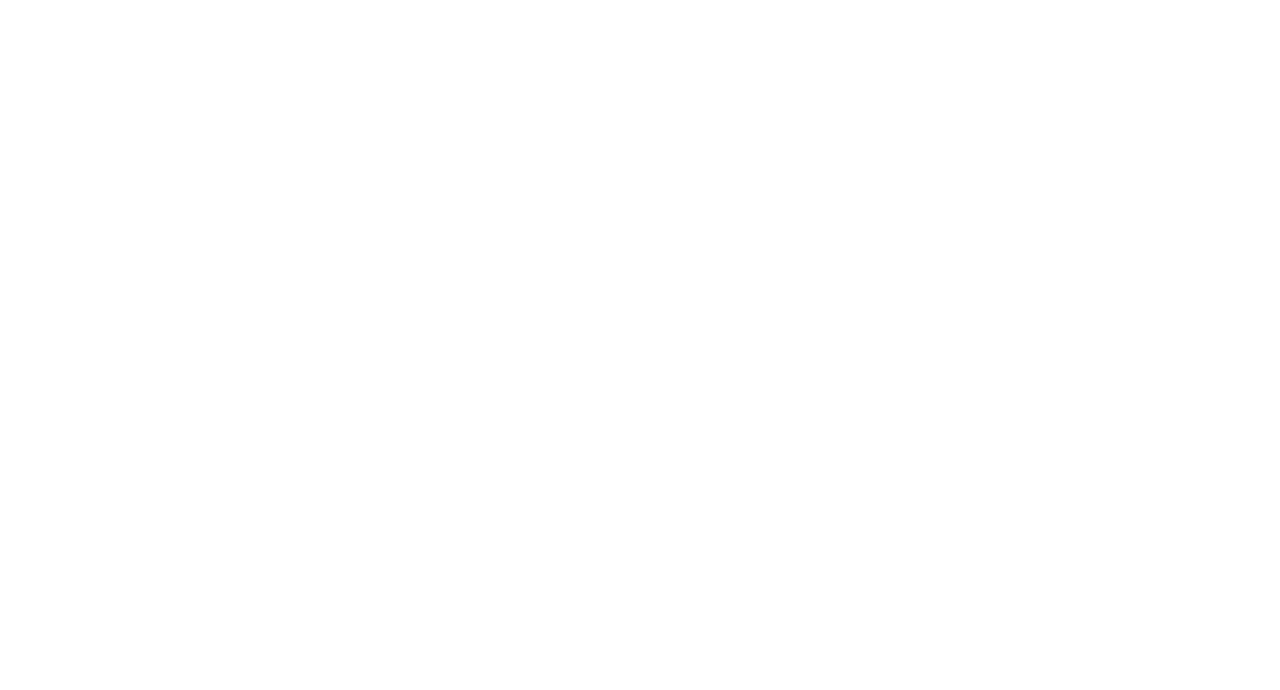
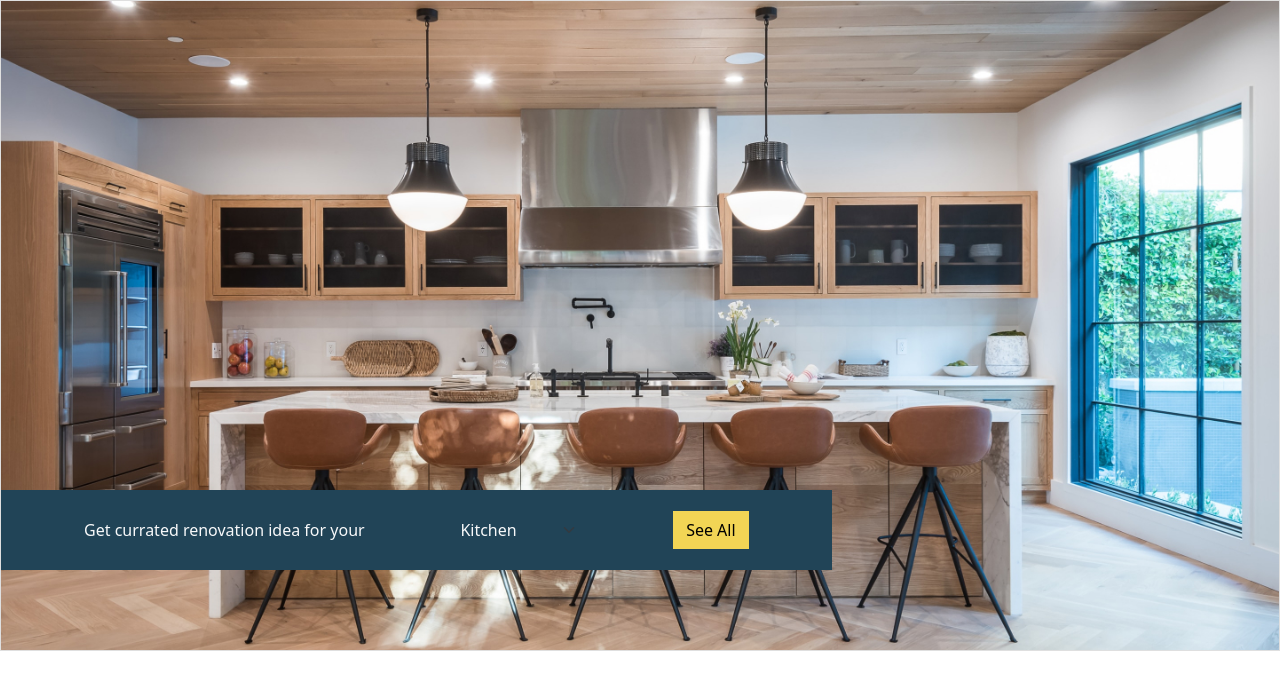
Before and after one commit to ga16sweethome/Sweethome-Frontend-Side, a React (Create React App) app: page / in a window 1280 px wide. Shown: the top 690 px of the page. Built offline with nearby package versions, Linux system fonts and the light colour scheme.

Commit message:
feat: add prod highlight

```diff
--- a/src/App.jsx
+++ b/src/App.jsx
@@ -1,9 +1,9 @@
-import ProductHighlight from './components/ProductHighlight'
+import {HomePage} from './pages';
 
 function App() {
   return (
     <div>
-      <ProductHighlight/>
+      <HomePage/>
     </div>
   );
 }
--- a/src/components/ProductHighlight.jsx
+++ /dev/null
@@ -1,17 +0,0 @@
-import kitchen from './../assets/kitchen.jpg';
-
-const ProductHighlight = () =>{
-   return(
-      <div className="productHighlight d-flex w-100 bg-primary">
-         <div className="productImage" >
-            <div className="ideasBar">
-
-            </div>
-         </div>
-      </div>
-   )
-};
-
-export default ProductHighlight;
-
-// style={{backgroundImage: `url(${kitchen})`}}
--- /dev/null
+++ b/src/components/homepages/ProductHighlight.jsx
@@ -0,0 +1,39 @@
+import kitchen from '../../assets/kitchen.jpg';
+
+const ProductHighlight = () =>{
+   return(
+      // <div className="productHighlight">
+      //    <div className="productImage" >
+      //       <div className="ideasBar bg-primary">
+
+      //       </div>
+      //    </div>
+      // </div>
+      <div className="productHighlight d-flex">
+         <div className="contentImage card">
+            <img src={kitchen} className="card-img" alt="..."/>
+            <div className="contentOverlay d-flex align-items-end card-img-overlay">
+              <div className="ideasBar d-flex bg-primary">
+                 <div className="categoryFilter d-flex align-items-center justify-content-between m-auto text-light">
+                     <div>Get currated renovation idea for your</div>
+                     <div className="filterSelect">
+                        <select className="form-select text-light" id="inlineFormSelectPref">
+                           <option value="1">Kitchen</option>
+                           <option value="2">Living Room</option>
+                           <option value="3">Bed Room</option>
+                        </select>
+                     </div>
+                     <div className="seeAllButton">
+                        <button type="submit" className="btn btn-secondary">See All</button>
+                     </div>
+                 </div>
+              </div>
+            </div>
+         </div>
+      </div>
+   )
+};
+
+export default ProductHighlight;
+
+// style={{backgroundImage: `url(${kitchen})`}}
--- a/src/components/homepages/WhatWeDoSection.jsx
+++ b/src/components/homepages/WhatWeDoSection.jsx
@@ -12,7 +12,7 @@
         </Col>
         <Col xs='12' sm='6' md>
           <Card bg='secondary' text='dark' className='p-3'>
-            <PenIcons />
+            {/* <PenIcons /> */}
             <Card.Title>Plan</Card.Title>
             <Card.Text>
               <b>Lorem ipsum dolor sit amet.</b>
@@ -28,7 +28,7 @@
         </Col>
         <Col xs='12' sm='6' md>
           <Card bg='vogue' text='dark' className='p-3'>
-            <PaperPlane />
+            {/* <PaperPlane /> */}
             <Card.Title>Collaborate</Card.Title>
             <Card.Text>
               <b>Lorem ipsum dolor sit amet.</b>
@@ -44,7 +44,7 @@
         </Col>
         <Col xs='12' sm='6' md>
           <Card bg='cloud' text='dark' className='p-3'>
-            <CupOfCoffee />
+            {/* <CupOfCoffee/> */}
             <Card.Title>Execute</Card.Title>
             <Card.Text>
               <b>Lorem ipsum dolor sit amet.</b>
--- a/src/components/index.js
+++ b/src/components/index.js
@@ -1 +1,2 @@
 export { default as WhatWeDoSection } from './homepages/WhatWeDoSection';
+export { default as ProductHighlight} from './homepages/ProductHighlight';
--- a/src/pages/HomePage.jsx
+++ b/src/pages/HomePage.jsx
@@ -1,11 +1,11 @@
 import React from 'react';
-import { WhatWeDoSection } from '../components';
+import { ProductHighlight } from '../components';
 import LandingPage from '../layouts/LandingPage';
 
 const HomePage = () => {
   return (
     <LandingPage>
-      <WhatWeDoSection />
+      <ProductHighlight/>
     </LandingPage>
   );
 };
--- /dev/null
+++ b/src/scss/components/homepages/ProductHighlight.scss
@@ -0,0 +1,21 @@
+.contentImage, .card{
+   border:0;
+   .contentOverlay{
+      padding:0;
+      .ideasBar{
+         width:65%;
+         height:80px;
+         margin-bottom:80px;
+         .categoryFilter{
+            width:80%;
+            .form-select{
+               border:none;
+               background-color: transparent;
+               option{
+                  color: black;
+               }
+            }
+         }
+      }
+   }
+}
--- a/src/scss/styles.scss
+++ b/src/scss/styles.scss
@@ -16,6 +16,7 @@
 
 @import url('./components/homepages/WhatWeDoSection.scss');
 @import url('./components/homepages/OurWorkSection.scss');
+@import url('./components/homepages/ProductHighlight.scss');
 
 /*!
  * Bootstrap v5.1.3 (https://getbootstrap.com/)
```
